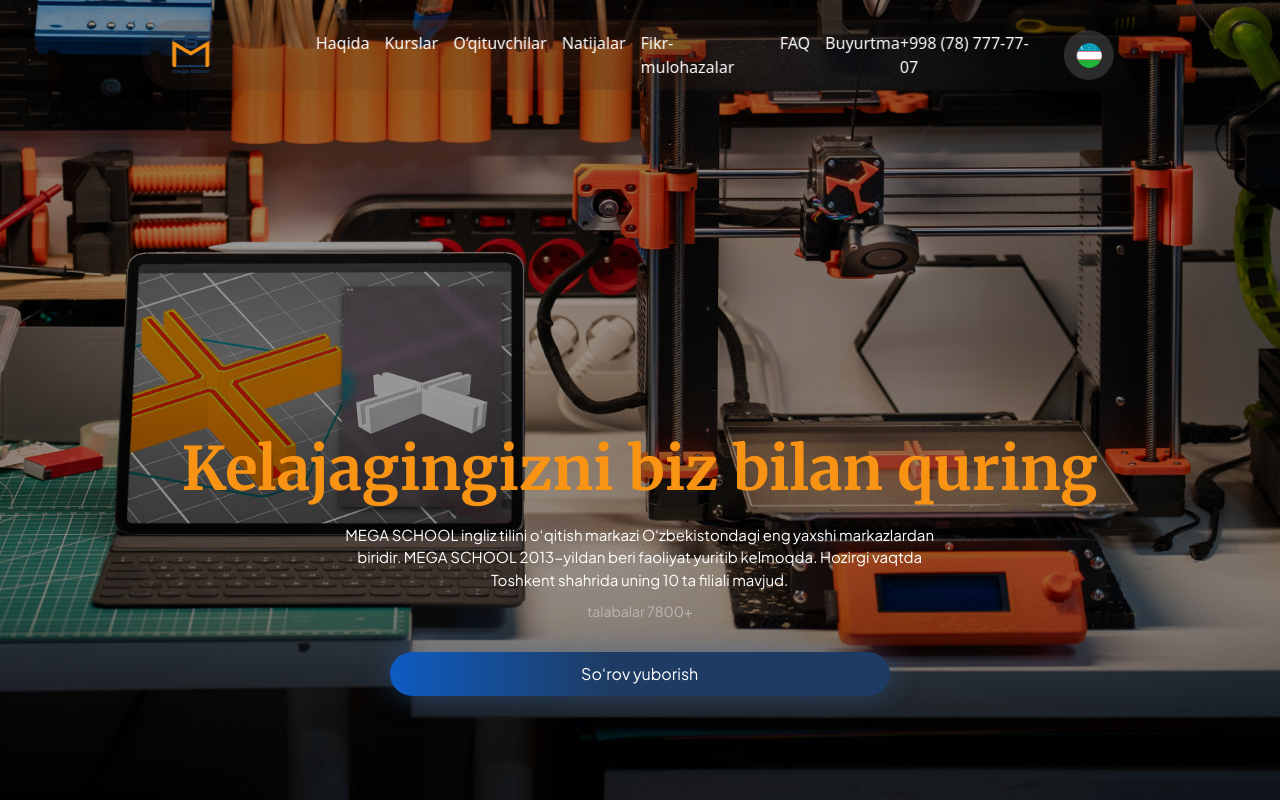
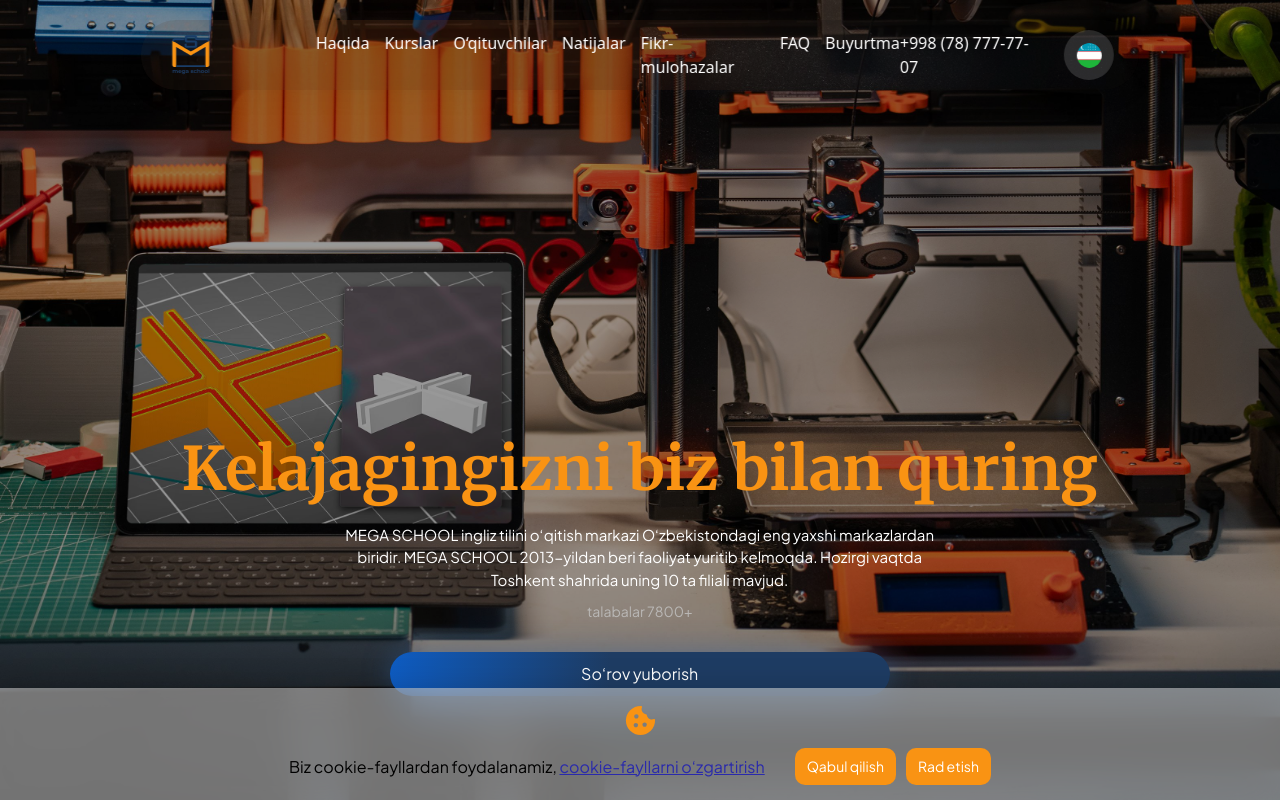
Before and after one commit to usershokhrukh/mega-school, a Next.js app: page / in a window 1280 px wide. Shown: the top 800 px of the page. Built offline with nearby package versions, Linux system fonts and the light colour scheme.

Commit message:
features/cookie cookie added

```diff
--- a/src/components/cookie/Cookie.jsx
+++ b/src/components/cookie/Cookie.jsx
@@ -1,9 +1,41 @@
-import React from 'react'
+import React, {useState} from "react";
+import "./cookie.modules.scss";
 
 const Cookie = () => {
+  const [cookie, setCookie] = useState(false);
   return (
-    <div>Cookie</div>
-  )
-}
+    <>
+      {!cookie ? (
+        <>
+          <div className="cookie">
+            <span className="cookie__span">
+              <svg
+                xmlns="http://www.w3.org/2000/svg"
+                viewBox="0 0 24 24"
+                fill="currentColor"
+              >
+                <path d="M4.9289 4.92906C7.03698 2.821 9.85202 1.85005 12.6108 2.01773C12.991 2.04083 13.1781 2.48567 13.0274 2.83549C12.477 4.11347 12.7239 5.65279 13.7678 6.69663C14.3308 7.2596 15.0378 7.58976 15.7702 7.68859C16.048 7.72607 16.2735 7.95158 16.311 8.22934C16.4098 8.96176 16.74 9.66875 17.3029 10.2318C18.3468 11.2756 19.8855 11.5218 21.1633 10.9712C21.513 10.8205 21.9578 11.0074 21.981 11.3876C22.1492 14.1468 21.1789 16.9622 19.0705 19.0706C15.1653 22.9759 8.83414 22.9759 4.9289 19.0706C1.02372 15.1654 1.02368 8.83427 4.9289 4.92906ZM9.87812 14.1214C9.29233 13.5357 8.34279 13.5357 7.75703 14.1214C7.17156 14.7072 7.17141 15.6568 7.75703 16.2425C8.34271 16.8282 9.29231 16.828 9.87812 16.2425C10.4639 15.6567 10.4639 14.7072 9.87812 14.1214ZM15.8889 13.7679C15.3031 13.1822 14.3536 13.1823 13.7678 13.7679C13.182 14.3537 13.182 15.3032 13.7678 15.889C14.3536 16.4747 15.3031 16.4748 15.8889 15.889C16.4744 15.3032 16.4745 14.3536 15.8889 13.7679ZM10.2316 8.11069C9.64586 7.52512 8.69627 7.52504 8.11054 8.11069C7.52482 8.69642 7.52494 9.64598 8.11054 10.2318C8.69633 10.8176 9.64585 10.8176 10.2316 10.2318C10.8174 9.64599 10.8174 8.69646 10.2316 8.11069Z"></path>
+              </svg>
+            </span>
+            <div className="cookie__bottom">
+              <p className="cookie__title">
+                Biz cookie-fayllardan foydalanamiz,{" "}
+                <span>
+                  <a className="cookie__link" href="">
+                    cookie-fayllarni o‘zgartirish
+                  </a>
+                </span>
+              </p>
+              <form className="cookie__form" action="">
+                <button onClick={() => setCookie(true)} className="cookie__button">Qabul qilish</button>
+                <button onClickCapture={() => setCookie(true)} className="cookie__button">Rad etish</button>
+              </form>
+            </div>
+          </div>
+        </>
+      ) : null}
+    </>
+  );
+};
 
-export default Cookie
+export default Cookie;
--- /dev/null
+++ b/src/components/cookie/cookie.modules.scss
@@ -0,0 +1,65 @@
+@use "@/style/utilities/_mixins.scss" as *;
+
+.cookie {
+  @include display();
+  position: fixed;
+  width: 100%;
+  bottom: 0px;
+  left: 0px;
+  background-color: rgba(255, 255, 255, 0.452);
+  z-index: 10;
+  box-shadow: 0px 0px 30px -1px rgba(0, 0, 0, 0.171);
+  padding: 15px;
+  animation: cookie-drop 0.3s;
+  backdrop-filter: blur(20px);
+  flex-direction: column;
+  align-items: center;
+  gap: 10px;
+
+  &__span {
+    width: 35px;
+    height: 35px;
+    color: #f99313;
+  }
+
+  &__bottom {
+    @include display();
+    gap: 30px;
+  }
+
+  &__title {
+    @include plus();
+    font-weight: 500;
+    font-size: 16px;
+  }
+
+  &__link {
+    color: rgb(42, 42, 172);
+    text-decoration: underline;
+  }
+
+  &__form {
+    @include display();
+    gap: 10px;
+  }
+
+  &__button {
+    @include display();
+    @include plus();
+    border-radius: 10px;
+    padding: 8px 12px;
+    background-color: #f99313;
+    font-size: 14px;
+    color: white;
+    cursor: pointer;
+  }
+}
+
+
+@keyframes cookie-drop {
+  0%{
+    transform: translateY(100px);
+  }100%{
+    transform: translateY(0px);
+  }
+}
```
